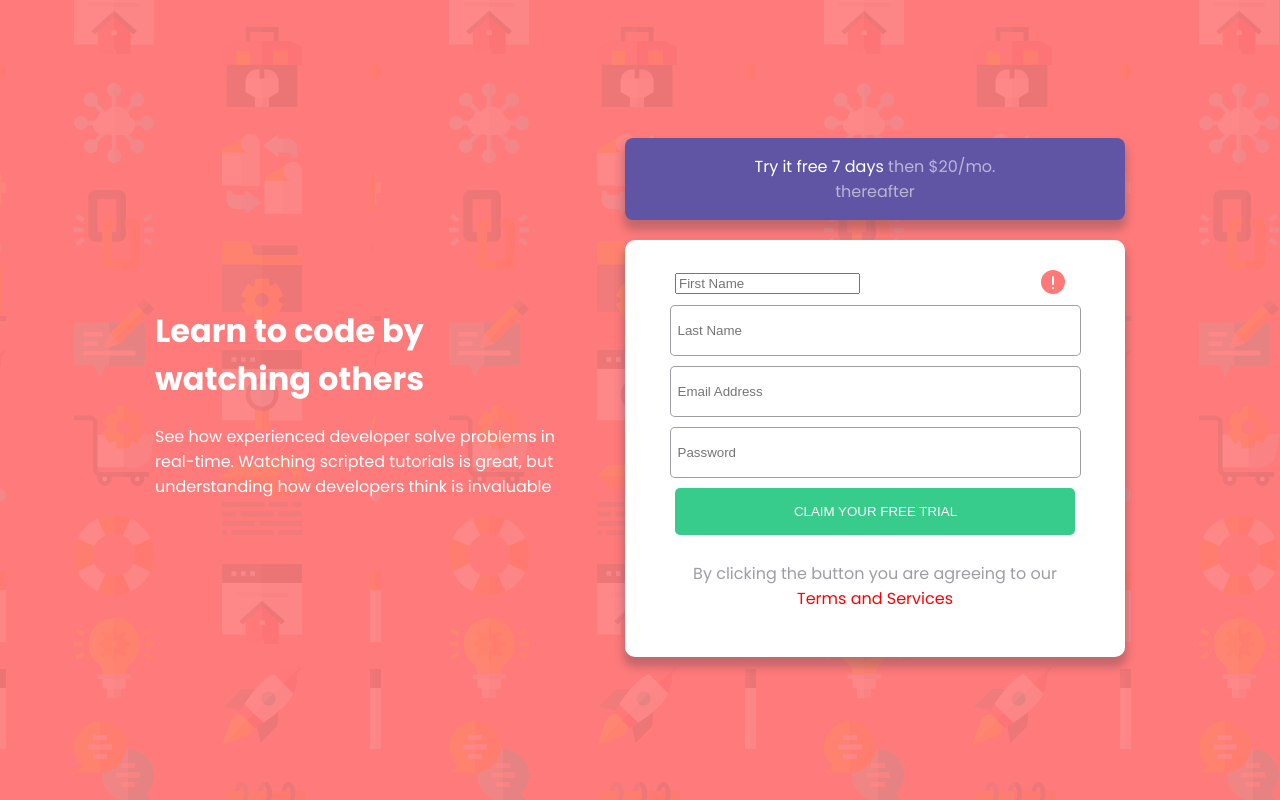
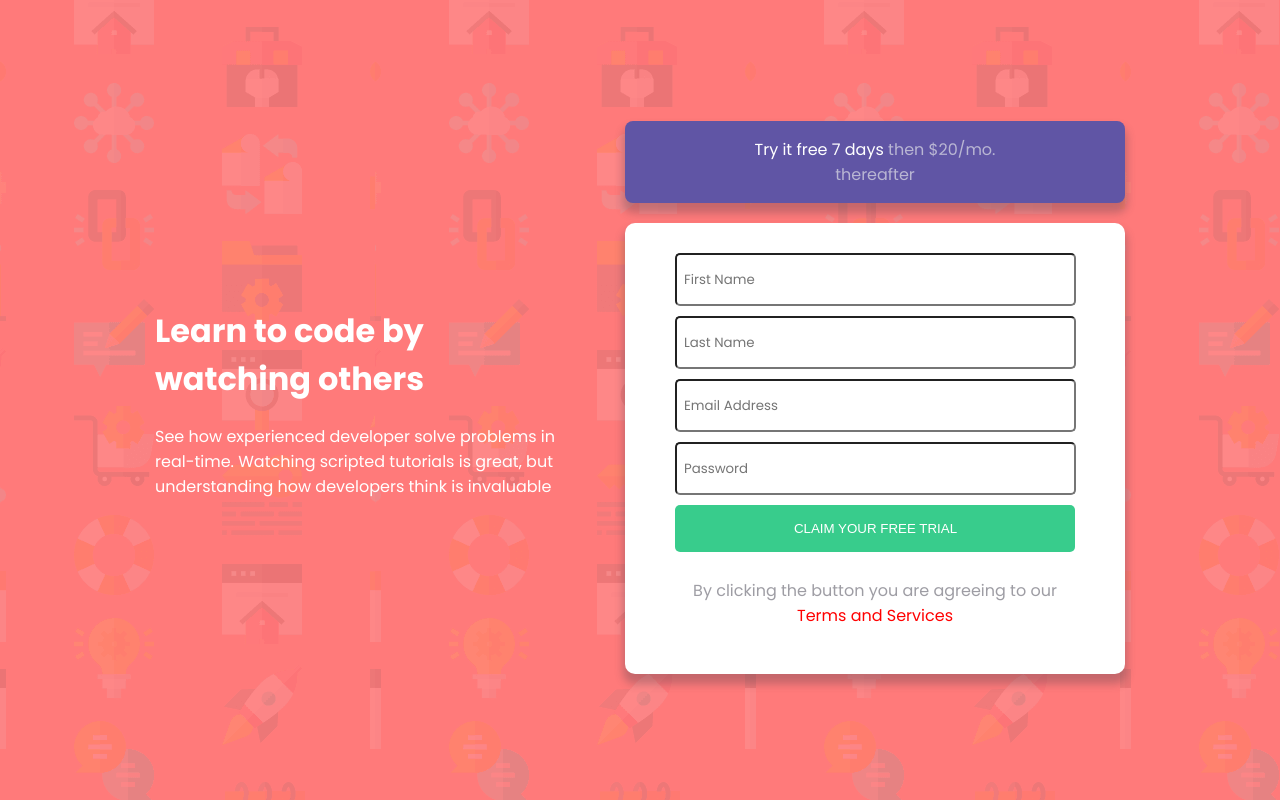
Before and after one commit to mammanyacham/Sign-up-Form, a React (Vite) app in the folder vite-project/: page / in a window 1280 px wide. Built offline with nearby package versions, Linux system fonts and the light colour scheme.

Commit message:
style for error rendering

```diff
--- a/vite-project/index.css
+++ b/vite-project/index.css
@@ -61,7 +61,16 @@ form{
     background-color: white;
 }
 
-form > input, button{
+.input-group > input{
+    font-family: poppins, sans-serif;
+    height: 47px;
+    padding-left: 7px;
+    border-radius: 5px;
+    outline: none;
+    width: 97%;
+}
+
+form > button{
     width: 80%;
     height: 47px;
     padding-left: 7px;
@@ -97,6 +106,14 @@ form span{
 .input-group img{
     position: absolute;
     right: 10px;
+    top: 20%;
+}
+
+.err-msg{
+    text-align: left;
+    color: hsl(0, 100%, 74%);
+    margin: 0px;
+    font-size: 12px;
 }
 
 @media (min-width: 700px) {
--- a/vite-project/src/components/App.jsx
+++ b/vite-project/src/components/App.jsx
@@ -51,6 +51,13 @@ export default function App() {
          }
     }
 
+/*
+ const styles =
+ errors.firstName ? {border: "2px solid red" } : undefined;
+ errors.lastName ? {border: "2px solid red" } : undefined;
+ errors.email ? {border: "2px solid red" } : undefined;
+ errors.password ? {border: "2px solid red" } : undefined;
+ */
 
 return(
     <main>
@@ -67,23 +74,35 @@ return(
             <form onSubmit={handleSubmit}>
                 <div className="input-group">
                     <input placeholder="First Name"
-                    name="firstName" onChange={handleChange} value={formData.firstName} type="text"/>
-                    <img src={errorIcon} alt="Error Icon"/>
-                    {errors.firstName && <p>{errors.firstName}</p>}
+                    name="firstName" onChange={handleChange} value={formData.firstName} type="text" style={errors.firstName ? {border: "2px solid red" } : undefined}/>
+                    {errors.firstName && <img src={errorIcon} alt="Error Icon"/>}
+                    {errors.firstName && <p className="err-msg">{errors.firstName}</p>}
                 </div>
 
-                <input placeholder="Last Name" onChange={handleChange}
-                name="lastName" value={formData.lastName} type="text"/>
-                 {errors.lastName && <p>{errors.lastName}</p>}
+               <div className="input-group">
+                    <input placeholder="Last Name" onChange={handleChange}
+                    name="lastName" value={formData.lastName} type="text"style={errors.lastName ? {border: "2px solid red" } : undefined}/>
+                    {errors.lastName &&  <img src={errorIcon} alt="Error Icon"/>}
+                    {errors.lastName && <p className="err-msg">{errors.lastName}</p>}
+                </div>
 
-                <input placeholder="Email Address"  onChange={handleChange} value={formData.email}
-                name="email" type="email"/>
-                 {errors.email && <p>{errors.email}</p>}
 
-                <input placeholder="Password" onChange={handleChange} name="password" value={formData.password} type="password"/>
-                {errors.password && <p>{errors.password}</p>}
+                <div className="input-group">
+                    <input placeholder="Email Address"  onChange={handleChange} value={formData.email}
+                    name="email" type="email" style={errors.email ? {border: "2px solid red" } : undefined}/>
+                     {errors.email && <img src={errorIcon} alt="Error Icon"/>}
+                    {errors.email && <p className="err-msg">{errors.email}</p>}
+                 </div>
 
-                <button type="submit">CLAIM YOUR FREE TRIAL</button>
+                <div className="input-group">
+                    <input placeholder="Password" onChange={handleChange} name="password" value={formData.password} type="password" style={errors.password ? {border: "2px solid red" } : undefined}/>
+                     {errors.password && <img src={errorIcon} alt="Error Icon"/>}
+                    {errors.password && <p className="err-msg">{errors.password}</p>}
+                </div>
+
+
+                     <button type="submit">CLAIM YOUR FREE TRIAL</button>
+
 
 
 
```
